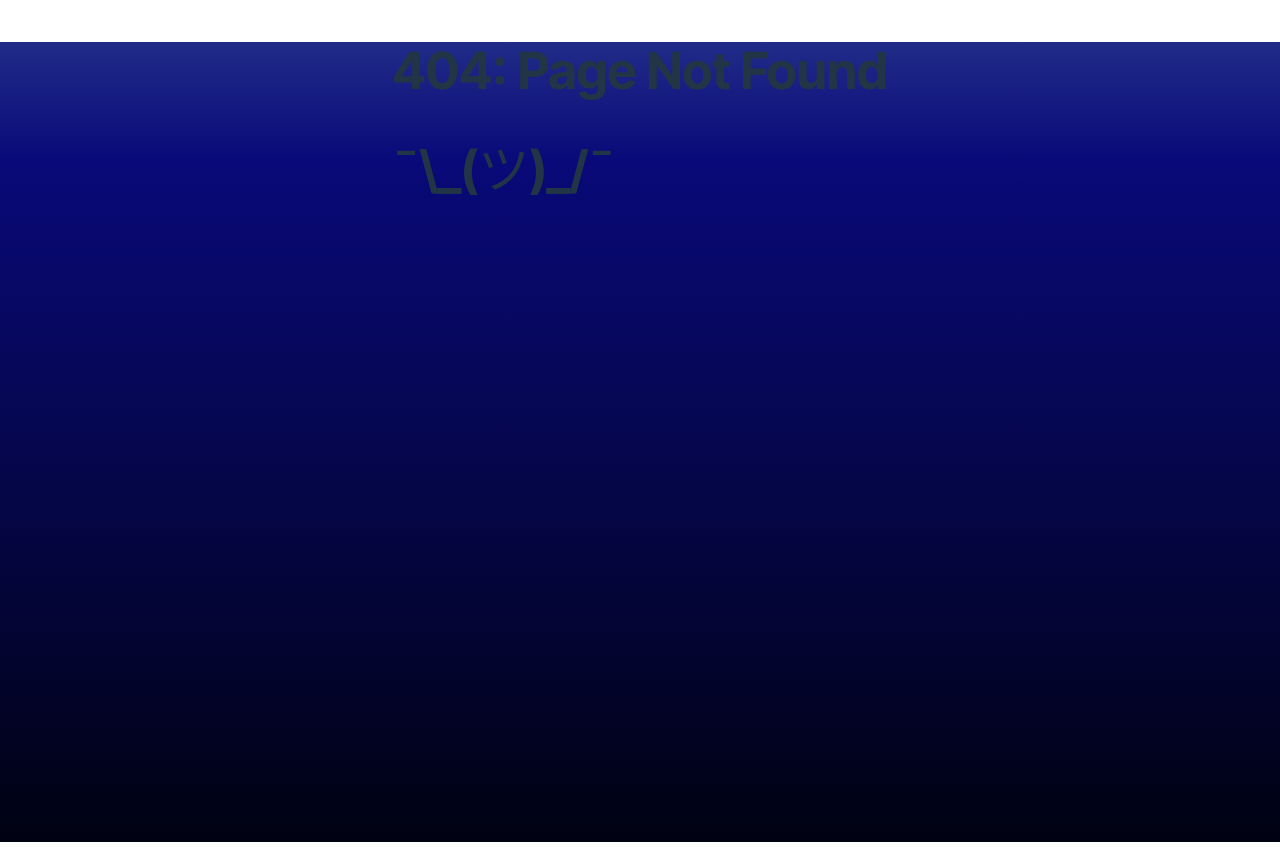
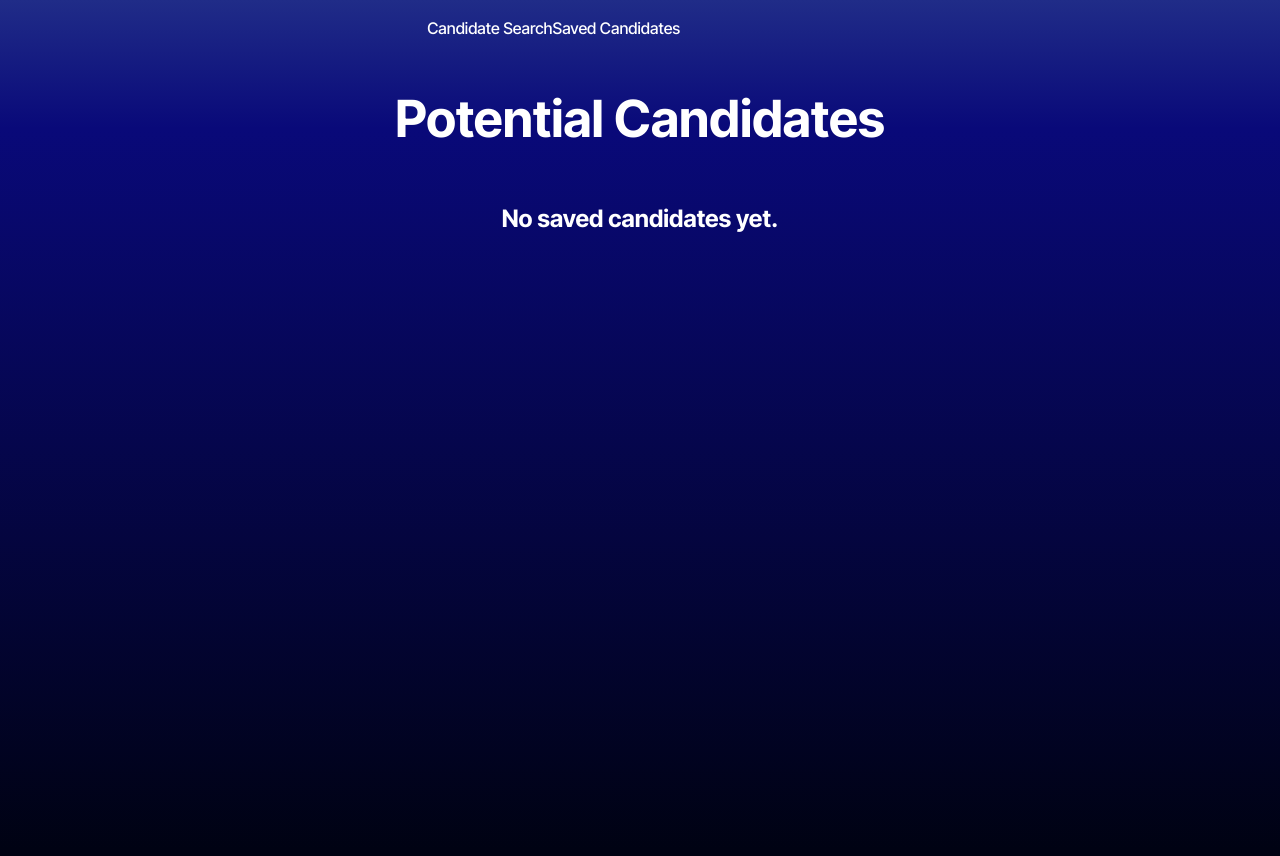
Before and after one commit to heimsharon/Candidate-Search, a React (Vite) app: page /saved in a window 1280 px wide. Before the commit this address had no page. Built offline with nearby package versions, Linux system fonts and the light colour scheme.

Commit message:
saved candidates added, App updates and formatting

```diff
--- a/src/App.tsx
+++ b/src/App.tsx
@@ -1,12 +1,15 @@
+import React, { useState } from 'react';
 import { Outlet } from 'react-router-dom';
 import Nav from './components/Nav';
+import SavedCandidates from './pages/SavedCandidates';
 
-function App() {
+const App = () => {
+  const [ savedCandidates, setSavedCandidates ] = useState([]);
   return (
     <>
       <Nav />
       <main>
-        <Outlet />
+        <Outlet context={{ savedCandidates, setSavedCandidates }} />
       </main>
     </>
   );
--- a/src/components/Header.tsx
+++ b/src/components/Header.tsx
@@ -1,7 +1,7 @@
 import React from 'react';
 import './styles/index.css';
 
-const Header : React.FC = () => {
+const Header: React.FC = () => {
   return (
     <header>
       <h1>Candidate Search</h1>
--- a/src/main.tsx
+++ b/src/main.tsx
@@ -14,18 +14,18 @@ const router = createBrowserRouter([
     errorElement: <ErrorPage />,
     children: [
       {
-        index: true,
-        element: <CandidateSearch />,
+        index: true, element: <CandidateSearch />,
       },
-      {
-        path: '/SavedCandidates',
-        element: <SavedCandidates />,
-      },
+      { path: 'saved', element: <SavedCandidates savedCandidates={[]} /> },
     ],
   },
 ]);
 
 const rootElement = document.getElementById('root');
 if (rootElement) {
-  ReactDOM.createRoot(rootElement).render(<RouterProvider router={router} />);
+  ReactDOM.createRoot(rootElement).render(
+    <RouterProvider router={router} />
+  );
+} else {
+  console.error("Root element not found");
 }
--- a/src/pages/SavedCandidates.tsx
+++ b/src/pages/SavedCandidates.tsx
@@ -1,7 +1,45 @@
-const SavedCandidates = () => {
+import React from 'react';
+import '../Styles/index.css';
+
+interface Candidate {
+  name: string;
+  username: string;
+  location: string;
+  avatar: string;
+  email: string;
+  html_url: string;
+  company: string;
+}
+
+interface SavedCandidatesProps {
+  savedCandidates: Candidate[];
+}
+
+const SavedCandidates: React.FC<SavedCandidatesProps> = ({ savedCandidates }) => {
   return (
     <>
       <h1>Potential Candidates</h1>
+      <div className="saved-candidates-list">
+        {savedCandidates.length > 0 ? (
+          savedCandidates.map((candidate, index) => (
+            <div key={index} className="candidate-card">
+              <div className="candidate-info">
+                <img src={candidate.avatar} alt={`${candidate.name}'s avatar`} />
+                <h2>{candidate.name}</h2>
+                <p><strong>Username:</strong> {candidate.username}</p>
+                <p><strong>Location:</strong> {candidate.location}</p>
+                <p><strong>Email:</strong> {candidate.email}</p>
+                <p><strong>Company:</strong> {candidate.company}</p>
+                <a href={candidate.html_url} target="_blank" rel="noopener noreferrer">
+                  View Profile
+                </a>
+              </div>
+            </div>
+          ))
+        ) : (
+          <h2>No saved candidates yet.</h2>
+        )}
+      </div>
     </>
   );
 };
```
Also changed, not shown: src/pages/CandidateSearch.tsx (+13 -12 lines), src/interfaces/Candidate.interface.tsx (line endings or trailing spaces).
